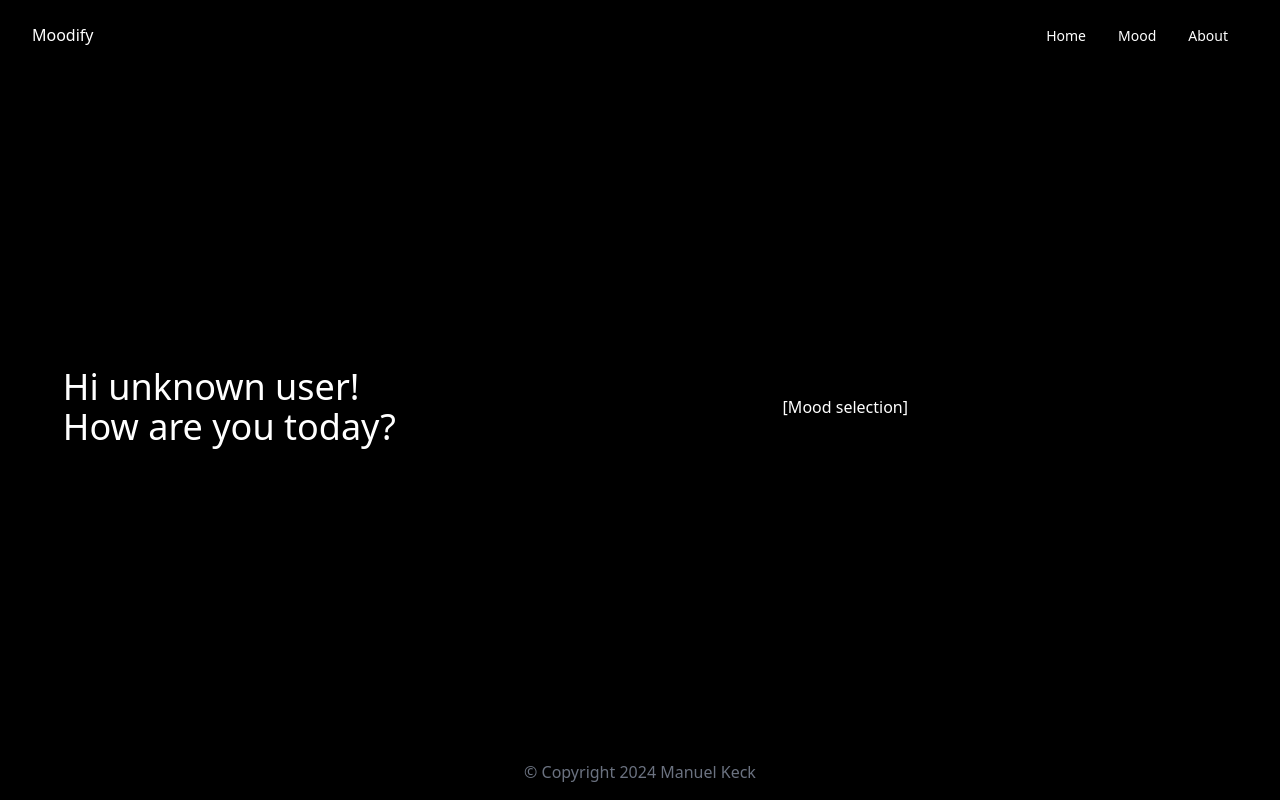
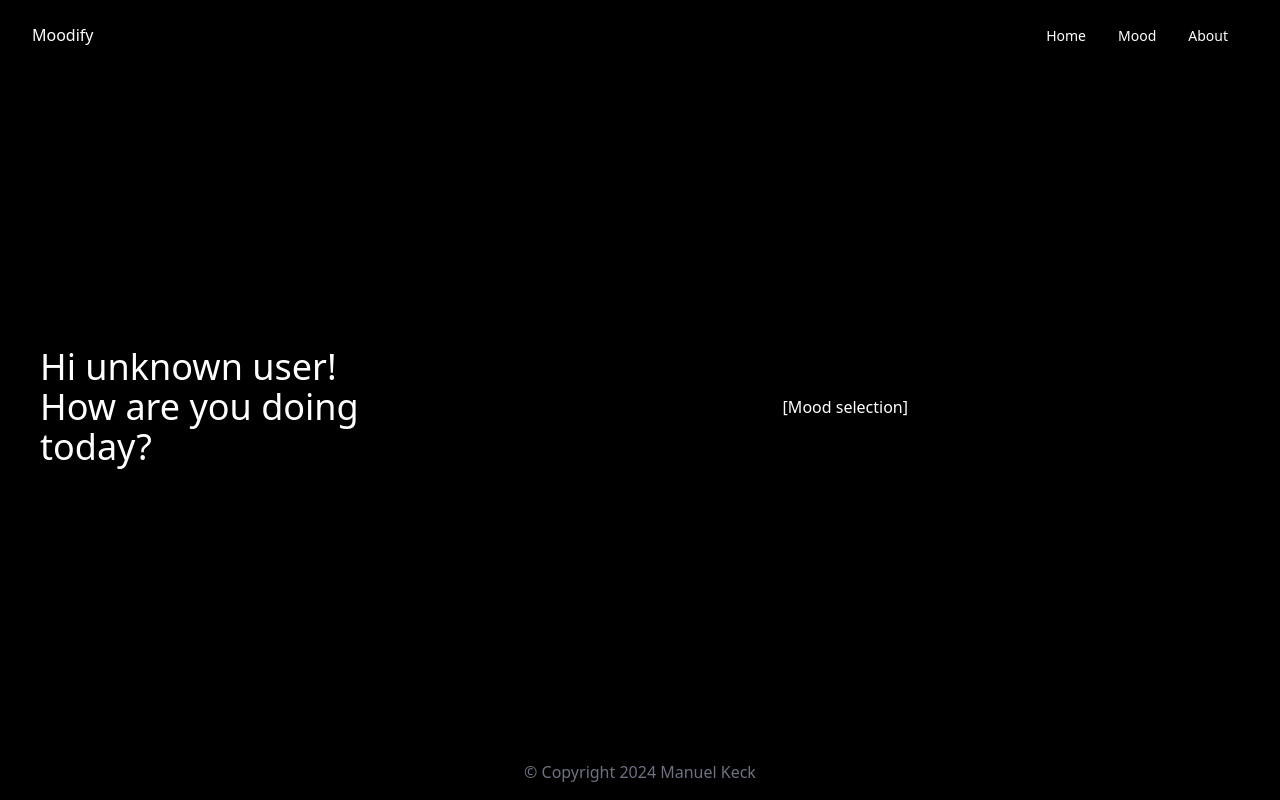
Before and after one commit to manuelkeck/moodify, a Next.js app: page /authorized/content/mood-selection in a window 1280 px wide. Built offline with nearby package versions, Linux system fonts and the light colour scheme.

Commit message:
Changed wording

```diff
--- a/src/app/authorized/content/mood-selection/page.tsx
+++ b/src/app/authorized/content/mood-selection/page.tsx
@@ -31,7 +31,7 @@ export default function MoodSelectionPage() {
                     <div className="flex flex-col justify-center items-center text-4xl font-extralight">
                         <div>
                             <p className="text-left">Hi {name}!</p>
-                            <p className="text-left">How are you today?</p>
+                            <p className="text-left">How are you doing today?</p>
                         </div>
                     </div>
                 </div>
```
